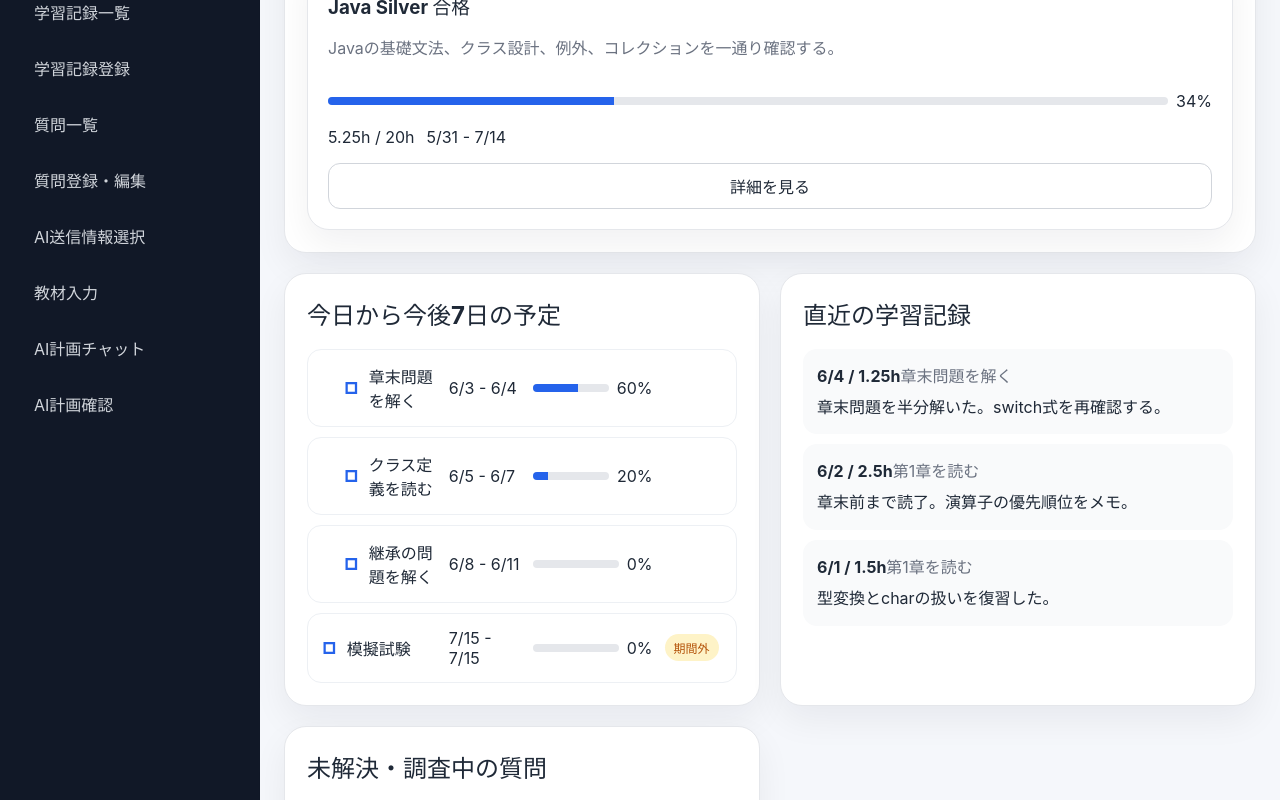
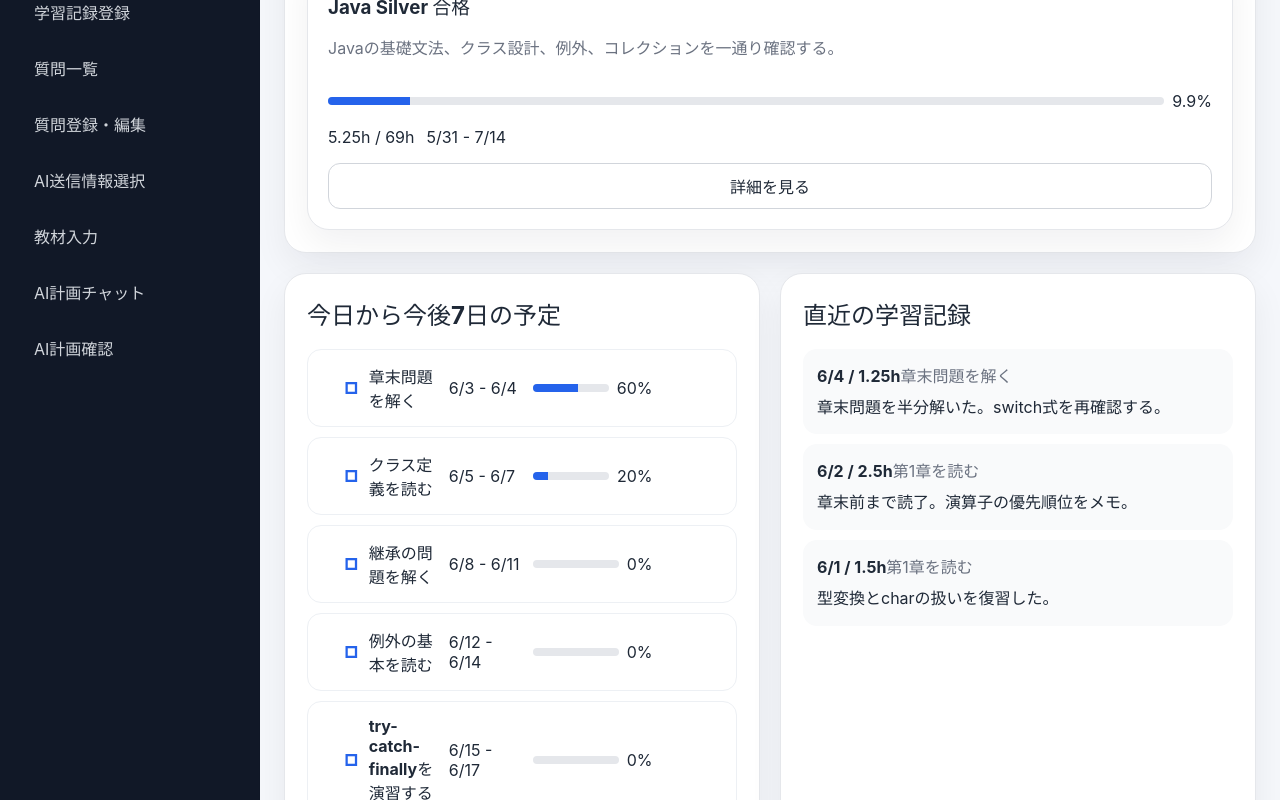
Before and after one commit to ichime-develop/study-pm, a React (Vite) app in the folder mock/: page / in a window 1280 px wide. Shown: the part 560-1360 px from the top of the page. Built offline with nearby package versions, Linux system fonts and the light colour scheme.

Commit message:
feat: プロジェクト詳細画面のスクロールを修正

```diff
--- a/mock/src/App.tsx
+++ b/mock/src/App.tsx
@@ -33,7 +33,6 @@ type Screen =
   | "progressAnalysis"
   | "projectForm"
   | "wbs"
-  | "studyLogs"
   | "studyLog"
   | "questions"
   | "questionForm"
@@ -51,7 +50,6 @@ const screenLabels: Record<Screen, string> = {
   progressAnalysis: "進捗分析",
   projectForm: "プロジェクト作成・編集",
   wbs: "WBS編集",
-  studyLogs: "学習記録一覧",
   studyLog: "学習記録登録",
   questions: "質問一覧",
   questionForm: "質問登録・編集",
@@ -136,7 +134,6 @@ export const App = () => {
         {screen === "progressAnalysis" && <ProgressAnalysis project={selectedProject} />}
         {screen === "projectForm" && <ProjectForm project={selectedProject} onMove={setScreen} />}
         {screen === "wbs" && <WbsEditor project={selectedProject} />}
-        {screen === "studyLogs" && <StudyLogList />}
         {screen === "studyLog" && <StudyLogForm project={selectedProject} />}
         {screen === "questions" && <QuestionList onMove={setScreen} />}
         {screen === "questionForm" && <QuestionForm onMove={setScreen} />}
@@ -438,11 +435,14 @@ const ProjectDetail = ({ project, onMove }: { project: Project; onMove: (screen:
           <p className="eyebrow">{project.field}</p>
           <h2>{project.name}</h2>
           <p>{project.summary}</p>
+          <div className="project-period-chip">
+            <span>期間</span>
+            <strong>{formatDate(project.startDate)} - {formatDate(project.targetEndDate)}</strong>
+          </div>
         </div>
         <div className="button-group">
           <button className="secondary-button" onClick={() => onMove("progressAnalysis")} type="button">進捗分析</button>
           <button className="secondary-button" onClick={() => onMove("projectForm")} type="button">プロジェクト編集</button>
-          <button className="secondary-button" onClick={() => onMove("studyLogs")} type="button">学習記録一覧</button>
           <button className="secondary-button" onClick={() => onMove("questions")} type="button">質問一覧</button>
           <button className="primary-button" onClick={() => onMove("studyLog")} type="button">学習記録を追加</button>
         </div>
@@ -570,7 +570,7 @@ const GanttWbsTable = ({
   const timelineEnd = timelineEndCandidates[timelineEndCandidates.length - 1] ?? project.targetEndDate;
   const timelineDays = buildTimeline(timelineStart, timelineEnd);
   const timelineWidth = timelineDays.length * dayWidth;
-  const gridColumns = `280px 64px 64px 84px ${timelineWidth}px`;
+  const fixedColumns = "280px 64px 64px 84px";
   const todayOffset = Math.round((toDate(today).getTime() - toDate(timelineStart).getTime()) / dayMs);
   const showToday = todayOffset >= 0 && todayOffset < timelineDays.length;
   const getHourKey = (taskId: string, field: HourField) => `${taskId}:${field}`;
@@ -579,48 +579,45 @@ const GanttWbsTable = ({
   const updateHourValue = (taskId: string, field: HourField, value: string) => {
     setHourValues((current) => ({ ...current, [getHourKey(taskId, field)]: value }));
   };
+  const rows = summaries.map(({ task, summary }) => {
+    const level = getTaskLevel(task, tasks);
+    const offset = Math.round((toDate(summary.plannedStartDate).getTime() - toDate(timelineStart).getTime()) / dayMs);
+    const duration = getInclusiveDays(summary.plannedStartDate, summary.plannedEndDate);
+    const barLeft = offset * dayWidth + 4;
+    const barWidth = Math.max(dayWidth - 8, duration * dayWidth - 8);
+
+    return {
+      task,
+      summary,
+      level,
+      barLeft,
+      barWidth,
+      plannedHours: getHourValue(task.id, "planned", summary.plannedHours),
+      actualHours: getHourValue(task.id, "actual", summary.actualHours),
+    };
+  });
 
   return (
     <div className="gantt-board">
-      <div className="gantt-row gantt-head" style={{ gridTemplateColumns: gridColumns }}>
-        <span>件名</span>
-        <span>予定(h)</span>
-        <span>実績(h)</span>
-        <span>進捗</span>
-        <div className="gantt-date-axis" style={{ gridTemplateColumns: `repeat(${timelineDays.length}, ${dayWidth}px)` }}>
-          {timelineDays.map((date) => (
-            <span className={date === today ? "today-axis" : ""} key={date}>
-              {formatDate(date)}
-            </span>
-          ))}
-        </div>
-      </div>
-
-      {summaries.map(({ task, summary }) => {
-        const level = getTaskLevel(task, tasks);
-        const offset = Math.round((toDate(summary.plannedStartDate).getTime() - toDate(timelineStart).getTime()) / dayMs);
-        const duration = getInclusiveDays(summary.plannedStartDate, summary.plannedEndDate);
-        const barLeft = offset * dayWidth + 4;
-        const barWidth = Math.max(dayWidth - 8, duration * dayWidth - 8);
-        const plannedHours = getHourValue(task.id, "planned", summary.plannedHours);
-        const actualHours = getHourValue(task.id, "actual", summary.actualHours);
-
-        return (
+      <div className="gantt-fixed-pane">
+        <div className="gantt-row gantt-head gantt-fixed-row" style={{ gridTemplateColumns: fixedColumns }}>
+          <span>件名</span>
+          <span>予定(h)</span>
+          <span>実績(h)</span>
+          <span>進捗</span>
+        </div>
+        {rows.map(({ task, summary, level, plannedHours, actualHours }) => (
           <div
-            className={selectedTaskId === task.id ? "gantt-row selected" : "gantt-row"}
+            className={selectedTaskId === task.id ? "gantt-row gantt-fixed-row selected" : "gantt-row gantt-fixed-row"}
             key={task.id}
-            style={{ gridTemplateColumns: gridColumns }}
+            style={{ gridTemplateColumns: fixedColumns }}
           >
             <button className="gantt-task-name" onClick={() => onSelectTask(task.id)} style={{ paddingLeft: `${level * 22 + 12}px` }} type="button">
               <span className="task-icon">{summary.isLeaf ? "□" : "▾"}</span>
               <span>{task.name}</span>
             </button>
             <div className="gantt-hour-cell">
-              <button
-                className="gantt-hour-value"
-                onClick={() => setOpenHourEditor({ taskId: task.id, field: "planned" })}
-                type="button"
-              >
+              <button className="gantt-hour-value" onClick={() => setOpenHourEditor({ taskId: task.id, field: "planned" })} type="button">
                 {plannedHours}
               </button>
               {openHourEditor?.taskId === task.id && openHourEditor.field === "planned" && (
@@ -628,14 +625,7 @@ const GanttWbsTable = ({
                   <label>
                     予定
                     <span className="hour-input-row">
-                      <input
-                        autoFocus
-                        min="0"
-                        onChange={(event) => updateHourValue(task.id, "planned", event.target.value)}
-                        step="0.25"
-                        type="number"
-                        value={plannedHours}
-                      />
+                      <input autoFocus min="0" onChange={(event) => updateHourValue(task.id, "planned", event.target.value)} step="0.25" type="number" value={plannedHours} />
                       <span>時間</span>
                     </span>
                   </label>
@@ -644,11 +634,7 @@ const GanttWbsTable = ({
               )}
             </div>
             <div className="gantt-hour-cell">
-              <button
-                className="gantt-hour-value"
-                onClick={() => setOpenHourEditor({ taskId: task.id, field: "actual" })}
-                type="button"
-              >
+              <button className="gantt-hour-value" onClick={() => setOpenHourEditor({ taskId: task.id, field: "actual" })} type="button">
                 {actualHours}
               </button>
               {openHourEditor?.taskId === task.id && openHourEditor.field === "actual" && (
@@ -656,14 +642,7 @@ const GanttWbsTable = ({
                   <label>
                     実績
                     <span className="hour-input-row">
-                      <input
-                        autoFocus
-                        min="0"
-                        onChange={(event) => updateHourValue(task.id, "actual", event.target.value)}
-                        step="0.25"
-                        type="number"
-                        value={actualHours}
-                      />
+                      <input autoFocus min="0" onChange={(event) => updateHourValue(task.id, "actual", event.target.value)} step="0.25" type="number" value={actualHours} />
                       <span>時間</span>
                     </span>
                   </label>
@@ -676,18 +655,35 @@ const GanttWbsTable = ({
                 <option key={progress} value={progress}>{progress}%</option>
               ))}
             </select>
-            <div className="gantt-chart-cell" style={{ backgroundSize: `${dayWidth}px 100%`, width: `${timelineWidth}px` }}>
-              {showToday && <span className="today-marker" style={{ left: `${todayOffset * dayWidth}px` }} />}
-              <span
-                className={`gantt-bar ${summary.status}${summary.isDelayed ? " delayed" : ""}${summary.isLeaf ? "" : " parent"}`}
-                style={{ left: `${barLeft}px`, width: `${barWidth}px` }}
-              >
-                {formatIntegerProgress(summary.progress)}
-              </span>
+          </div>
+        ))}
+      </div>
+      <div className="gantt-timeline-pane">
+        <div className="gantt-timeline-content" style={{ width: `${timelineWidth}px` }}>
+          <div className="gantt-row gantt-head gantt-timeline-row">
+            <div className="gantt-date-axis" style={{ gridTemplateColumns: `repeat(${timelineDays.length}, ${dayWidth}px)` }}>
+              {timelineDays.map((date) => (
+                <span className={date === today ? "today-axis" : ""} key={date}>
+                  {formatDate(date)}
+                </span>
+              ))}
             </div>
           </div>
-        );
-      })}
+          {rows.map(({ task, summary, barLeft, barWidth }) => (
+            <div className={selectedTaskId === task.id ? "gantt-row gantt-timeline-row selected" : "gantt-row gantt-timeline-row"} key={task.id}>
+              <div className="gantt-chart-cell" style={{ backgroundSize: `${dayWidth}px 100%`, width: `${timelineWidth}px` }}>
+                {showToday && <span className="today-marker" style={{ left: `${todayOffset * dayWidth}px` }} />}
+                <span
+                  className={`gantt-bar ${summary.status}${summary.isDelayed ? " delayed" : ""}${summary.isLeaf ? "" : " parent"}`}
+                  style={{ left: `${barLeft}px`, width: `${barWidth}px` }}
+                >
+                  {formatIntegerProgress(summary.progress)}
+                </span>
+              </div>
+            </div>
+          ))}
+        </div>
+      </div>
     </div>
   );
 };
@@ -980,62 +976,6 @@ const StudyLogForm = ({ project }: { project: Project }) => {
     </section>
   );
 };
-
-const StudyLogList = () => (
-  <section className="panel wide">
-    <div className="panel-header">
-      <div>
-        <p className="eyebrow">SCR-08</p>
-        <h2>学習記録一覧</h2>
-        <p>日付範囲、プロジェクト、WBSタスクでの絞り込み確認画面です。</p>
-      </div>
-      <button className="primary-button" type="button">学習記録を追加</button>
-    </div>
-    <div className="filter-bar">
-      <input type="date" defaultValue="2026-06-01" />
-      <input type="date" defaultValue={today} />
-      <select defaultValue="java-silver">
-        {projects.filter((project) => !project.archived).map((project) => (
-          <option key={project.id} value={project.id}>{project.name}</option>
-        ))}
-      </select>
-      <select defaultValue="">
-        <option value="">すべてのリーフタスク</option>
-        {getLeafTasks("java-silver", tasks).map((task) => (
-          <option key={task.id} value={task.id}>{task.name}</option>
-        ))}
-      </select>
-    </div>
-    <div className="table">
-      <div className="table-row log-table-head">
-        <span>学習日</span>
-        <span>プロジェクト</span>
-        <span>タスク</span>
-        <span>時間</span>
-        <span>メモ</span>
-      </div>
-      {[...studyLogs]
-        .sort((a, b) =>
-          b.studyDate === a.studyDate
-            ? b.updatedAt.localeCompare(a.updatedAt)
-            : b.studyDate.localeCompare(a.studyDate),
-        )
-        .map((log) => {
-          const project = projects.find((item) => item.id === log.projectId);
-          const task = tasks.find((item) => item.id === log.taskId);
-          return (
-            <article className="table-row log-table-row" key={log.id}>
-              <span>{formatDate(log.studyDate)}</span>
-              <span>{project?.name}</span>
-              <span>{task?.name}</span>
-              <span>{formatHours(log.hours)}</span>
-              <span>{log.memo}</span>
-            </article>
-          );
-        })}
-    </div>
-  </section>
-);
 
 const QuestionList = ({ onMove }: { onMove: (screen: Screen) => void }) => (
   <section className="panel wide">
--- a/mock/src/data/mockData.ts
+++ b/mock/src/data/mockData.ts
@@ -188,6 +188,198 @@ export const tasks: WbsTask[] = [
     plannedStartDate: "2026-06-09",
     plannedEndDate: "2026-06-12",
     plannedHours: 6,
+    progress: 0,
+    hasLogs: false,
+  },
+  {
+    id: "java-ch3",
+    projectId: "java-silver",
+    parentId: null,
+    name: "第3章 例外処理",
+    description: "例外階層、try-catch、throwsを整理する親タスク。",
+    plannedStartDate: "2026-06-13",
+    plannedEndDate: "2026-06-20",
+    plannedHours: 0,
+    progress: 0,
+    hasLogs: false,
+  },
+  {
+    id: "java-ch3-basic",
+    projectId: "java-silver",
+    parentId: "java-ch3",
+    name: "例外の基本を読む",
+    description: "チェック例外、非チェック例外、Errorを区別する。",
+    plannedStartDate: "2026-06-13",
+    plannedEndDate: "2026-06-15",
+    plannedHours: 4,
+    progress: 0,
+    hasLogs: false,
+  },
+  {
+    id: "java-ch3-try",
+    projectId: "java-silver",
+    parentId: "java-ch3",
+    name: "try-catch-finallyを演習する",
+    description: "finallyの実行順序と複数catchの条件を確認する。",
+    plannedStartDate: "2026-06-16",
+    plannedEndDate: "2026-06-18",
+    plannedHours: 4,
+    progress: 0,
+    hasLogs: false,
+  },
+  {
+    id: "java-ch3-throws",
+    projectId: "java-silver",
+    parentId: "java-ch3",
+    name: "throwsと例外伝播を確認する",
+    description: "メソッド宣言と呼び出し側の扱いを問題で確認する。",
+    plannedStartDate: "2026-06-19",
+    plannedEndDate: "2026-06-20",
+    plannedHours: 3,
+    progress: 0,
+    hasLogs: false,
+  },
+  {
+    id: "java-ch4",
+    projectId: "java-silver",
+    parentId: null,
+    name: "第4章 配列とコレクション",
+    description: "配列、List、Set、Mapの基本を整理する親タスク。",
+    plannedStartDate: "2026-06-21",
+    plannedEndDate: "2026-06-29",
+    plannedHours: 0,
+    progress: 0,
+    hasLogs: false,
+  },
+  {
+    id: "java-ch4-array",
+    projectId: "java-silver",
+    parentId: "java-ch4",
+    name: "配列と拡張for文を確認する",
+    description: "配列生成、初期化、参照の扱いを復習する。",
+    plannedStartDate: "2026-06-21",
+    plannedEndDate: "2026-06-23",
+    plannedHours: 4,
+    progress: 0,
+    hasLogs: false,
+  },
+  {
+    id: "java-ch4-list",
+    projectId: "java-silver",
+    parentId: "java-ch4",
+    name: "ListとSetの問題を解く",
+    description: "ArrayList、HashSet、重複、順序の違いを確認する。",
+    plannedStartDate: "2026-06-24",
+    plannedEndDate: "2026-06-26",
+    plannedHours: 5,
+    progress: 0,
+    hasLogs: false,
+  },
+  {
+    id: "java-ch4-map",
+    projectId: "java-silver",
+    parentId: "java-ch4",
+    name: "MapとAPI問題を復習する",
+    description: "キーと値、put/get、代表的なAPIを整理する。",
+    plannedStartDate: "2026-06-27",
+    plannedEndDate: "2026-06-29",
+    plannedHours: 4,
+    progress: 0,
+    hasLogs: false,
+  },
+  {
+    id: "java-ch5",
+    projectId: "java-silver",
+    parentId: null,
+    name: "第5章 ラムダ式とAPI",
+    description: "ラムダ式、関数型インターフェース、Streamの親タスク。",
+    plannedStartDate: "2026-06-30",
+    plannedEndDate: "2026-07-08",
+    plannedHours: 0,
+    progress: 0,
+    hasLogs: false,
+  },
+  {
+    id: "java-ch5-lambda",
+    projectId: "java-silver",
+    parentId: "java-ch5",
+    name: "ラムダ式の構文を読む",
+    description: "引数、戻り値、省略記法を確認する。",
+    plannedStartDate: "2026-06-30",
+    plannedEndDate: "2026-07-02",
+    plannedHours: 4,
+    progress: 0,
+    hasLogs: false,
+  },
+  {
+    id: "java-ch5-functional",
+    projectId: "java-silver",
+    parentId: "java-ch5",
+    name: "関数型インターフェースを演習する",
+    description: "Predicate、Function、Consumer、Supplierを整理する。",
+    plannedStartDate: "2026-07-03",
+    plannedEndDate: "2026-07-05",
+    plannedHours: 5,
+    progress: 0,
+    hasLogs: false,
+  },
+  {
+    id: "java-ch5-stream",
+    projectId: "java-silver",
+    parentId: "java-ch5",
+    name: "Stream APIの問題を解く",
+    description: "filter、map、forEach、終端操作を確認する。",
+    plannedStartDate: "2026-07-06",
+    plannedEndDate: "2026-07-08",
+    plannedHours: 5,
+    progress: 0,
+    hasLogs: false,
+  },
+  {
+    id: "java-review",
+    projectId: "java-silver",
+    parentId: null,
+    name: "弱点復習",
+    description: "章末問題と質問管理に登録した不明点を復習する親タスク。",
+    plannedStartDate: "2026-07-09",
+    plannedEndDate: "2026-07-15",
+    plannedHours: 0,
+    progress: 0,
+    hasLogs: false,
+  },
+  {
+    id: "java-review-mistakes",
+    projectId: "java-silver",
+    parentId: "java-review",
+    name: "間違えた問題を解き直す",
+    description: "章末問題と模擬問題の誤答を再確認する。",
+    plannedStartDate: "2026-07-09",
+    plannedEndDate: "2026-07-11",
+    plannedHours: 5,
+    progress: 0,
+    hasLogs: false,
+  },
+  {
+    id: "java-review-questions",
+    projectId: "java-silver",
+    parentId: "java-review",
+    name: "質問メモを整理する",
+    description: "未解決の疑問と回答メモを見直す。",
+    plannedStartDate: "2026-07-12",
+    plannedEndDate: "2026-07-13",
+    plannedHours: 3,
+    progress: 0,
+    hasLogs: false,
+  },
+  {
+    id: "java-review-final",
+    projectId: "java-silver",
+    parentId: "java-review",
+    name: "直前確認リストを作る",
+    description: "試験前日に見るチェックリストを作成する。",
+    plannedStartDate: "2026-07-14",
+    plannedEndDate: "2026-07-15",
+    plannedHours: 3,
     progress: 0,
     hasLogs: false,
   },
--- a/mock/src/styles.css
+++ b/mock/src/styles.css
@@ -271,6 +271,28 @@ button {
   overflow: hidden;
   text-overflow: ellipsis;
   white-space: nowrap;
+}
+
+.project-period-chip {
+  align-items: center;
+  display: inline-flex;
+  gap: 8px;
+  margin-top: 8px;
+}
+
+.project-period-chip span {
+  color: #64748b;
+  font-size: 12px;
+  font-weight: 800;
+}
+
+.project-period-chip strong {
+  background: #f8fafc;
+  border: 1px solid #dbe4ef;
+  border-radius: 999px;
+  color: #1f2937;
+  font-size: 13px;
+  padding: 5px 10px;
 }
 
 .compact-hero .button-group {
@@ -682,11 +704,6 @@ button {
   width: 100%;
 }
 
-.log-table-head,
-.log-table-row {
-  grid-template-columns: 0.7fr 1fr 1.2fr 0.5fr 2fr;
-}
-
 .table-head {
   background: transparent;
   border: 0;
@@ -734,7 +751,29 @@ button {
   background: #fff;
   border: 1px solid #dbe4ef;
   border-radius: 18px;
-  overflow: auto;
+  display: grid;
+  grid-template-columns: 492px minmax(0, 1fr);
+  max-height: min(560px, calc(100vh - 210px));
+  overflow-x: visible;
+  overflow-y: auto;
+}
+
+.gantt-fixed-pane {
+  background: #fff;
+  border-radius: 18px 0 0 18px;
+  position: relative;
+  z-index: 3;
+}
+
+.gantt-timeline-pane {
+  border-radius: 0 18px 18px 0;
+  min-width: 0;
+  overflow-x: auto;
+  overflow-y: clip;
+}
+
+.gantt-timeline-content {
+  min-width: 100%;
 }
 
 .gantt-row {
@@ -742,6 +781,10 @@ button {
   border-bottom: 1px solid #edf0f4;
   display: grid;
   min-height: 52px;
+}
+
+.gantt-timeline-row {
+  grid-template-columns: 1fr;
 }
 
 .gantt-row:last-child {
@@ -871,7 +914,7 @@ button {
   min-height: 44px;
   position: sticky;
   top: 0;
-  z-index: 2;
+  z-index: 6;
 }
 
 .gantt-date-axis {
@@ -1650,8 +1693,6 @@ textarea {
   .task-row,
   .plan-task-row,
   .task-list.compact .task-row,
-  .log-table-head,
-  .log-table-row,
   .filter-bar,
   .evm-layout,
   .evm-metrics,
```
